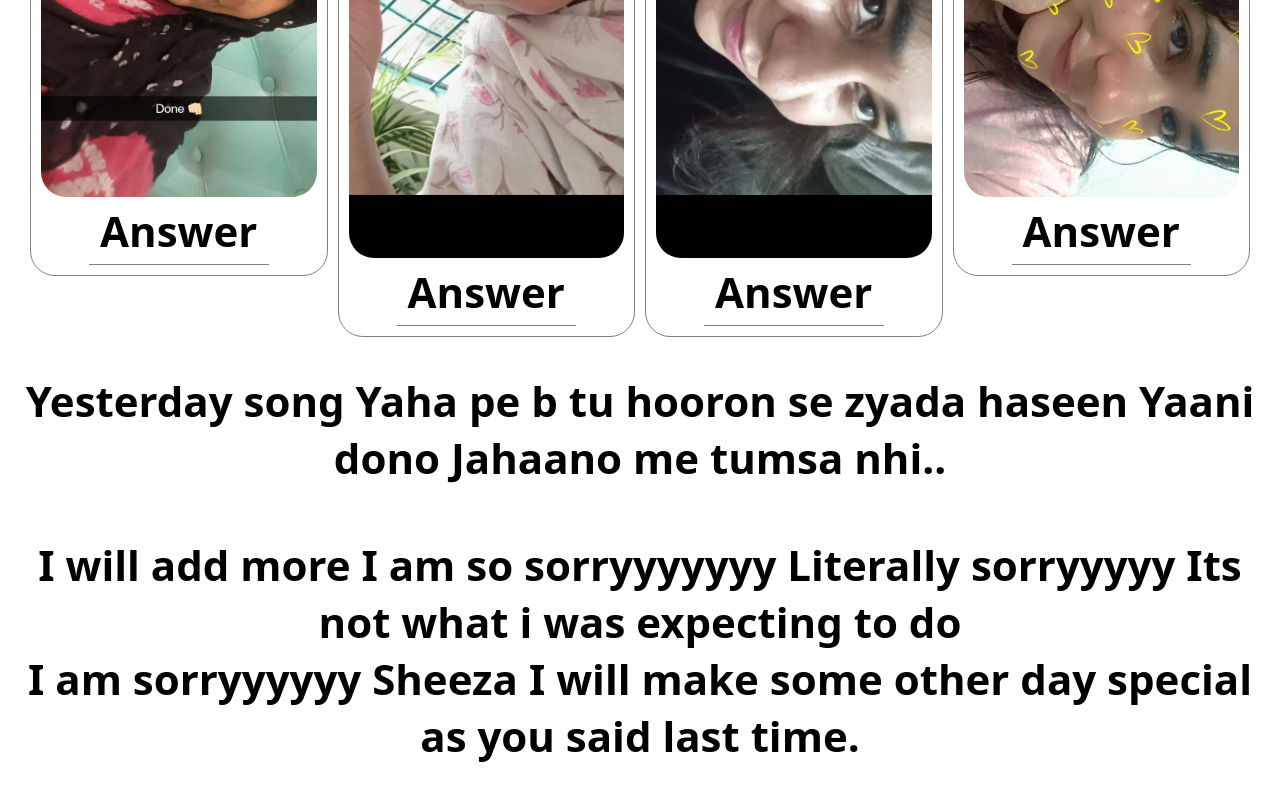
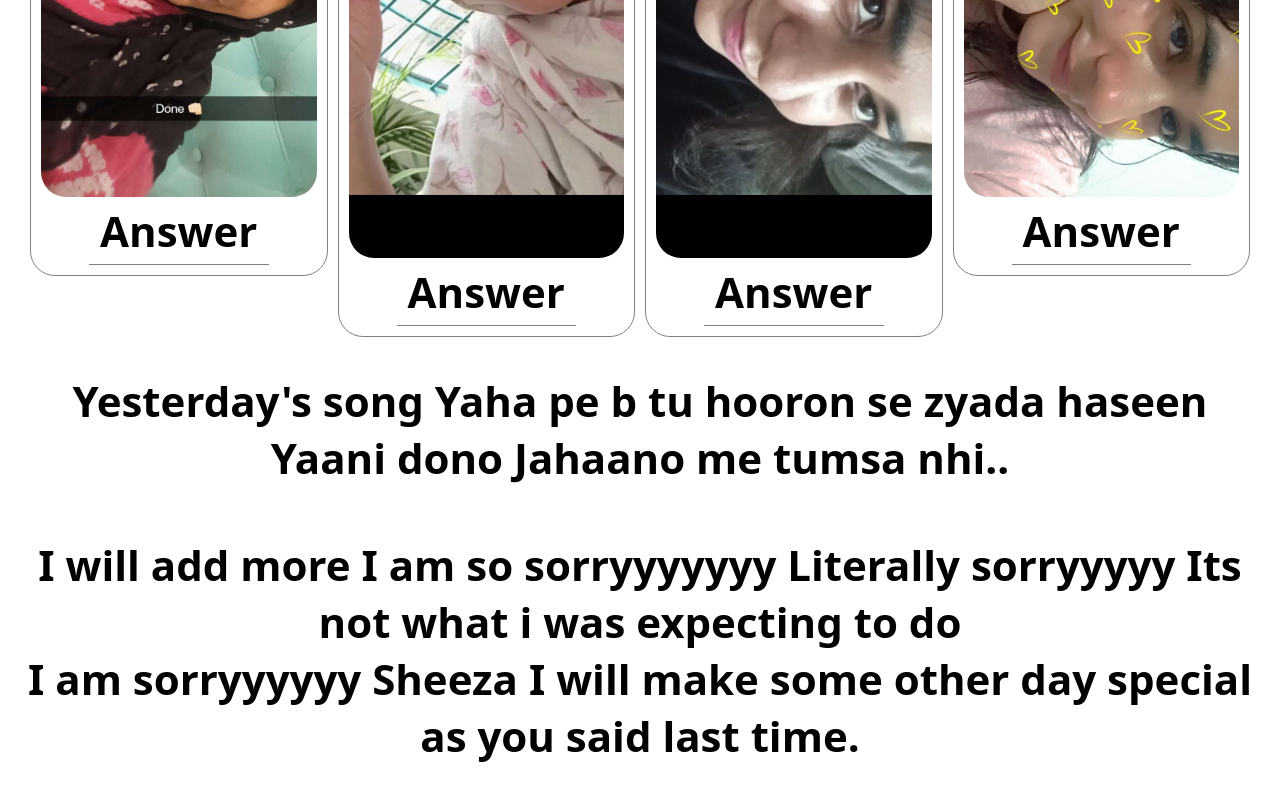
Before and after one commit to HeyAdin/3rd-birthdayy, a plain HTML site: page cheeza/cheeza.html in a window 1280 px wide. Shown: the part 729-1529 px from the top of the page. Drawn offline with Linux system fonts and the light colour scheme.

Commit message:
last line

```diff
--- a/cheeza/cheeza.html
+++ b/cheeza/cheeza.html
@@ -39,7 +39,7 @@
             </div>
         </div>
         <div class="more">
-            <h1>Yesterday song Yaha pe b tu hooron se zyada haseen Yaani dono Jahaano me tumsa nhi..</h1>
+            <h1>Yesterday's song Yaha pe b tu hooron se zyada haseen Yaani dono Jahaano me tumsa nhi..</h1>
             <h1>I will add more I am so sorryyyyyyy Literally sorryyyyy Its not what i was expecting to do <br>
             I am sorryyyyyy Sheeza I will make some other day special as you said last time.</h1>
         </div>
```
